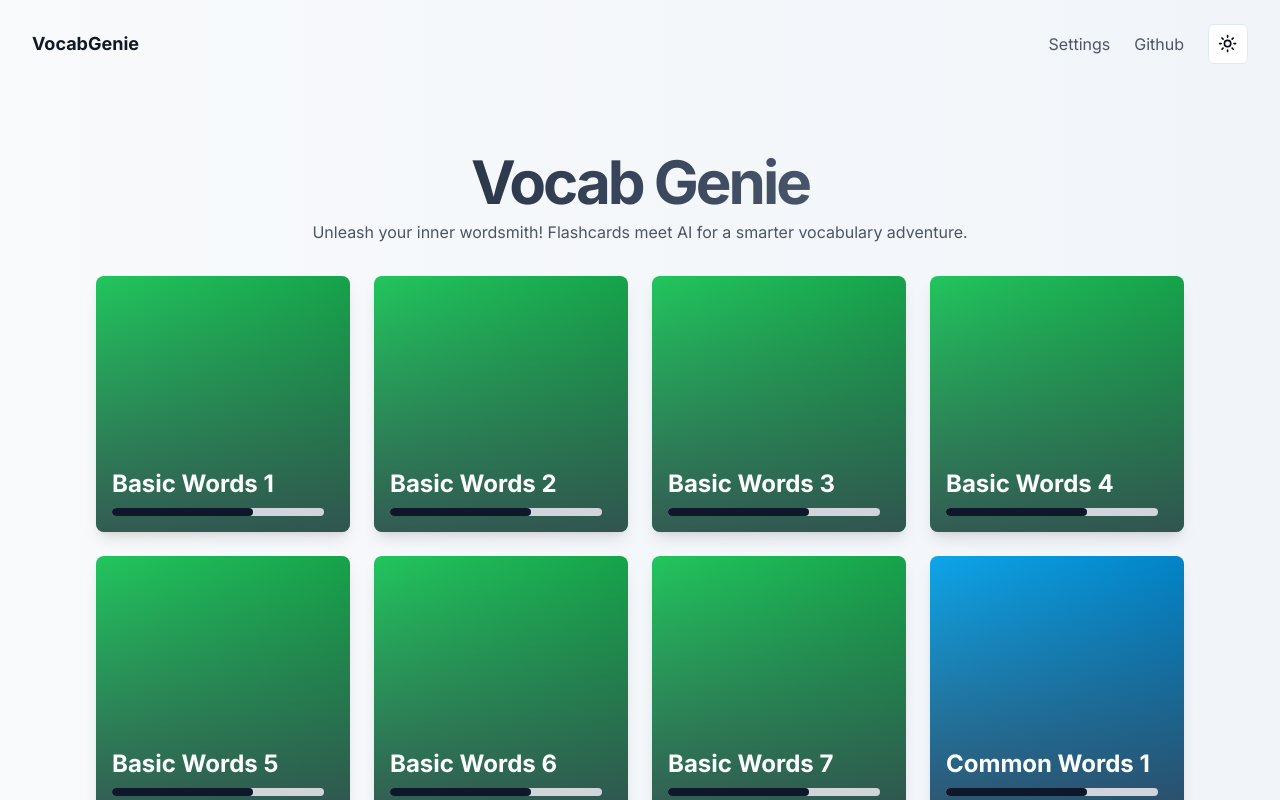
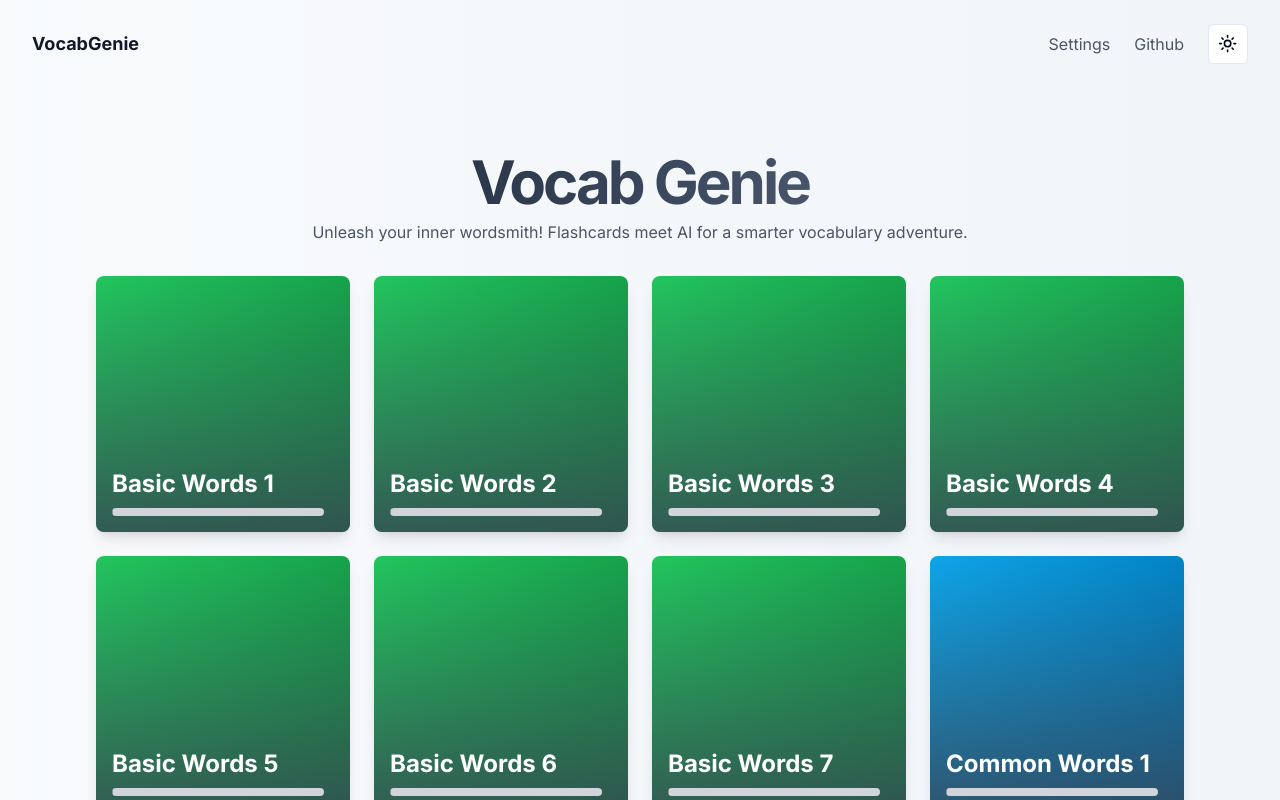
Before and after one commit to ghpranav/VocabGenie, a Next.js app: page / in a window 1280 px wide. Shown: the top 800 px of the page. Built offline with nearby package versions, Linux system fonts and the light colour scheme.

Commit message:
feature/2 Implemented Functional deck progress tracker

```diff
--- a/app/page.tsx
+++ b/app/page.tsx
@@ -1,5 +1,6 @@
 import DeckCard from "@/components/deck-card";
 import { decks } from "@/lib/decks";
+
 
 export default function Home() {
   return (
--- a/components/deck-card.tsx
+++ b/components/deck-card.tsx
@@ -1,5 +1,8 @@
+"use client";
 import { clsx } from "clsx";
 import Link from "next/link";
+import { Progress } from "./ui/progress";
+import { useEffect, useState } from "react";
 
 export interface DeckCardProps {
   title: string;
@@ -10,6 +13,28 @@ export interface DeckCardProps {
 
 export default function DeckCard(props: Readonly<DeckCardProps>) {
   const { title, src, type } = props;
+  const [wordProgress, setWordProgress] = useState<{
+    [word: string]: "learning" | "reviewing" | "mastered";
+  }>({});
+  const storedProgress = localStorage.getItem(`wordProgress-${src}`);
+
+  useEffect(() => {
+    if (storedProgress && storedProgress !== "{}") {
+      setWordProgress(JSON.parse(storedProgress));
+    }
+  }, [storedProgress]);
+
+
+  const getMasteredPercentage = () => {
+    const masteredWords =  Object.values(wordProgress).filter(
+      (status) => status === "mastered"
+    ).length;
+    const totalWords = Object.keys(wordProgress).length;
+    const masteredPercentage = Math.ceil((masteredWords / totalWords) * 100);
+    return masteredPercentage;
+  }
+
+  const masteredPercentage = getMasteredPercentage();
 
   return (
     <Link href={`/decks/${src}`}>
@@ -34,9 +59,11 @@ export default function DeckCard(props: Readonly<DeckCardProps>) {
           <div className="absolute inset-0 bg-gradient-to-t dark:from-gray-900/80 dark:to-transparent from-gray-700/80 to-transparent" />
           <div className="absolute bottom-4 left-4 w-5/6 text-white">
             <h2 className="text-2xl font-bold mb-2">{title}</h2>
-            <div className="w-full bg-gray-300 dark:bg-gray-800 rounded-full h-2">
-              <div className="bg-primary h-2 rounded-full w-2/3" />
-            </div>
+            <Progress
+            className="w-full h-2 bg-gray-300 dark:bg-gray-800"
+            value={masteredPercentage}
+            indicatorColor="bg-primary"
+          />
           </div>
         </div>
       </div>
```
